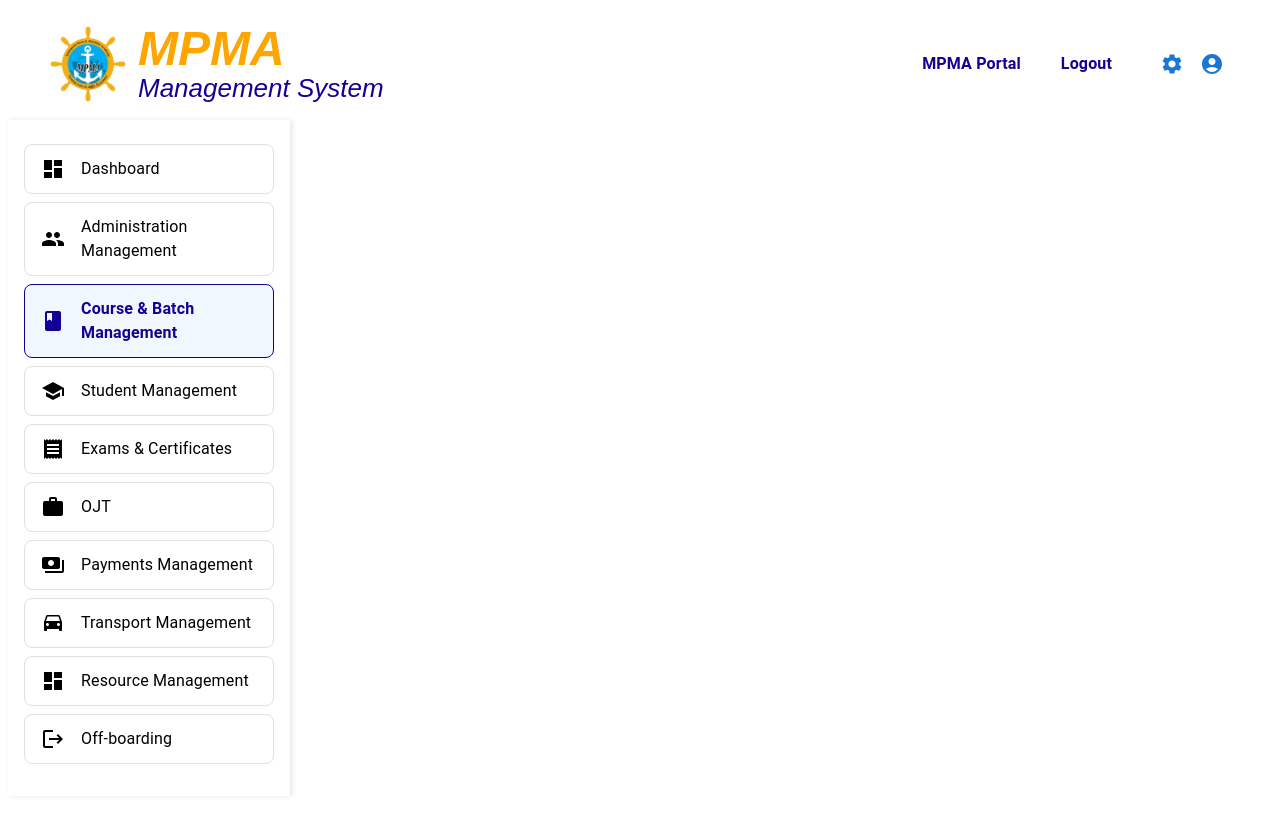
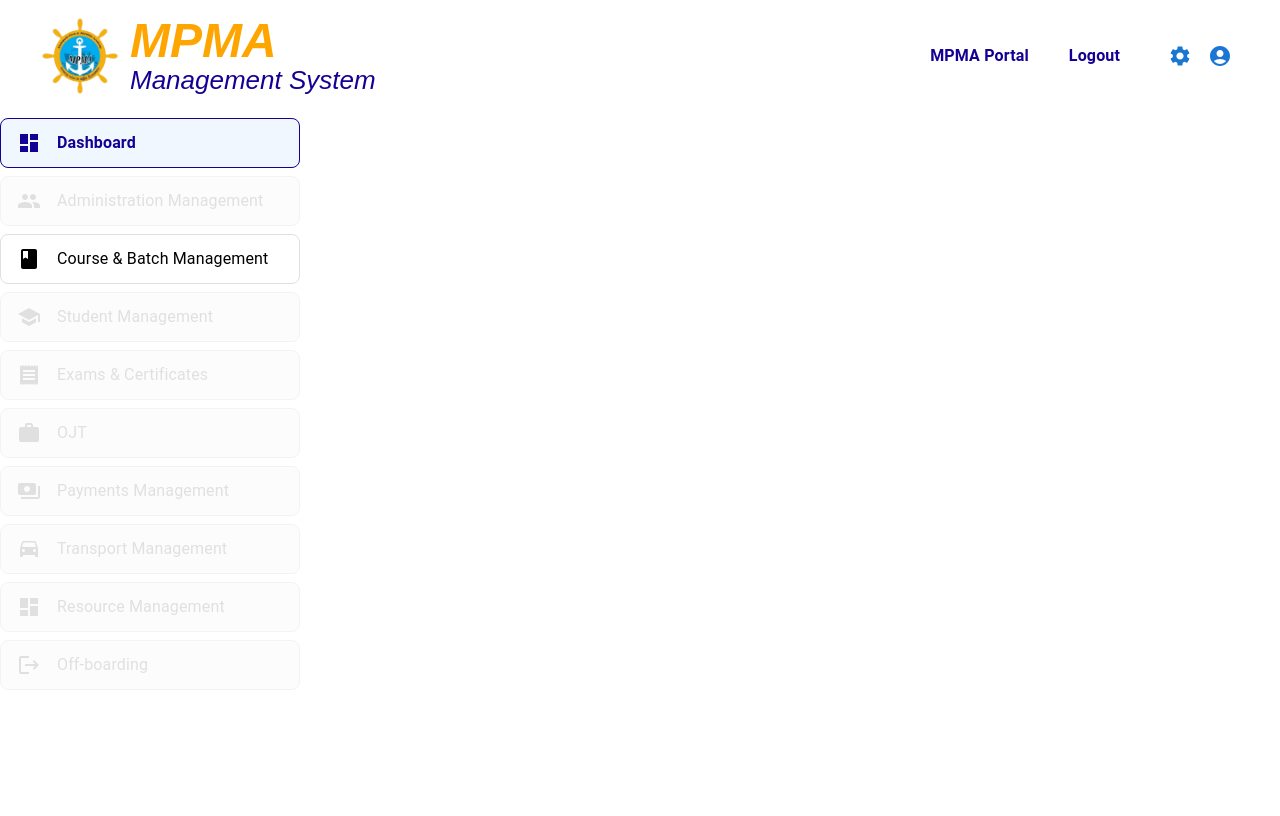
Before and after one commit to UththaraMadubhashini/mpma_systems, a React (Create React App) app: page / in a window 1280 px wide. Built offline with nearby package versions, Linux system fonts and the light colour scheme.

Commit message:
fix sidebar, heading and course submodules

```diff
--- a/src/Components/Header/Header.js
+++ b/src/Components/Header/Header.js
@@ -3,12 +3,19 @@ import { AppBar, Toolbar, Typography, Box, IconButton } from "@mui/material";
 import SettingsIcon from "@mui/icons-material/Settings";
 import AccountCircleIcon from "@mui/icons-material/AccountCircle";
 import logo from "../../Assets/logo.png";
-import SideBar from "../SlideBar/sideBar";
 
 function Header() {
   return (
     <>
-      <AppBar position="static" sx={{ backgroundColor: "white", boxShadow: "none", padding: 2 }}>
+      <AppBar
+        position="fixed" // Makes the header fixed at the top
+        sx={{
+          backgroundColor: "white",
+          boxShadow: "none",
+          padding: 2,
+          zIndex: 1201, // Ensures it appears above other components
+        }}
+      >
         <Toolbar sx={{ justifyContent: "space-between", alignItems: "center" }}>
           {/* Left Section with Image and Custom Logo */}
           <Box sx={{ display: "flex", alignItems: "center" }}>
@@ -73,7 +80,8 @@ function Header() {
         </Toolbar>
       </AppBar>
 
-      <SideBar />
+      {/* Spacer to prevent content overlap */}
+      <Box sx={{ height: "104px" }} />
     </>
   );
 }
--- a/src/Components/Layouts/Layout.js
+++ b/src/Components/Layouts/Layout.js
@@ -1,14 +1,38 @@
-import React from 'react'
-import { Outlet } from "react-router";
-import Header from '../Header/Header';
+import React from "react";
+import { Box } from "@mui/material";
+import Sidebar from "../SlideBar/sideBar";
+import Header from "../Header/Header";
+import { Outlet } from "react-router-dom";
 
 const Layout = () => {
+  const drawerWidth = 240;
+
   return (
-<>
-<Header/>
-<Outlet/>
-</>
-  )
-}
+    <Box sx={{ display: "flex", flexDirection: "column", height: "100vh" }}>
+      <Header />
 
-export default Layout
+      <Box sx={{ display: "flex", flexGrow: 1 }}>
+        <Sidebar
+          sx={{
+            width: drawerWidth,
+            flexShrink: 0,
+          }}
+        />
+
+        <Box
+          component="main"
+          sx={{
+            flexGrow: 1,
+            bgcolor: "background.default",
+            p: 3,
+            overflowY: "auto",
+          }}
+        >
+          <Outlet />
+        </Box>
+      </Box>
+    </Box>
+  );
+};
+
+export default Layout;
--- a/src/Components/SlideBar/sideBar.js
+++ b/src/Components/SlideBar/sideBar.js
@@ -1,5 +1,6 @@
 import React from "react";
 import { Box, List, ListItem, ListItemButton, ListItemIcon, ListItemText } from "@mui/material";
+import { Link, useLocation } from "react-router-dom";
 import DashboardIcon from "@mui/icons-material/Dashboard";
 import PeopleIcon from "@mui/icons-material/People";
 import ClassIcon from "@mui/icons-material/Class";
@@ -12,37 +13,66 @@ import LogoutIcon from "@mui/icons-material/Logout";
 
 const menuItems = [
   { text: "Dashboard", icon: <DashboardIcon />, path: "/" },
-  { text: "Administration Management", icon: <PeopleIcon />, path: "/admin-management" },
-  { text: "Course & Batch Management", icon: <ClassIcon />, path: "/course-batch-management", selected: true },
-  { text: "Student Management", icon: <SchoolIcon />, path: "/student-management" },
-  { text: "Exams & Certificates", icon: <ReceiptIcon />, path: "/exams-certificates" },
-  { text: "OJT", icon: <WorkIcon />, path: "/ojt" },
-  { text: "Payments Management", icon: <PaymentsIcon />, path: "/payments-management" },
-  { text: "Transport Management", icon: <DriveEtaIcon />, path: "/transport-management" },
-  { text: "Resource Management", icon: <DashboardIcon />, path: "/resource-management" },
-  { text: "Off-boarding", icon: <LogoutIcon />, path: "/off-boarding" },
+  { text: "Administration Management", icon: <PeopleIcon />, path: "/admin-management", disabled: true },
+  { text: "Course & Batch Management", icon: <ClassIcon />, path: "/course" },
+  { text: "Student Management", icon: <SchoolIcon />, path: "/student-management", disabled: true },
+  { text: "Exams & Certificates", icon: <ReceiptIcon />, path: "/exams-certificates", disabled: true },
+  { text: "OJT", icon: <WorkIcon />, path: "/ojt", disabled: true },
+  { text: "Payments Management", icon: <PaymentsIcon />, path: "/payments-management", disabled: true },
+  { text: "Transport Management", icon: <DriveEtaIcon />, path: "/transport-management", disabled: true },
+  { text: "Resource Management", icon: <DashboardIcon />, path: "/resource-management", disabled: true },
+  { text: "Off-boarding", icon: <LogoutIcon />, path: "/off-boarding", disabled: true },
 ];
 
-function SideBar() {
+const Sidebar = () => {
+  const location = useLocation();
   return (
     <Box
       sx={{
-        width: "250px",
+        width: "300px",
         backgroundColor: "#ffffff",
-        boxShadow: "2px 0px 5px rgba(0,0,0,0.1)",
-        padding: "16px",
+        height: "100vh", // Set the height to full viewport height
+        overflowY: "auto",
+        position: "fixed", // Fixed position to stay on the screen while scrolling
+        top: "110px", // Adjust for header height (assuming 80px for the header)
+        left: 0,
+        zIndex: 1200, // Ensure the sidebar appears above other content
       }}
     >
       <List>
-        {menuItems.map((item, index) => (
+        {menuItems.map((item) => (
           <ListItem key={item.text} disablePadding>
+            {item.disabled ? (
               <ListItemButton
-              component="a"
-              href={item.path}
+                disabled
                 sx={{
                   marginBottom: "8px",
-                border: item.selected ? "1px solid #150095" : "1px solid #e0e0e0",
-                backgroundColor: item.selected ? "#f0f7ff" : "white",
+                  border: "1px solid #e0e0e0",
+                  backgroundColor: "#f9f9f9",
+                  borderRadius: "8px",
+                  cursor: "not-allowed",
+                }}
+              >
+                <ListItemIcon sx={{ color: "#b0b0b0", minWidth: "40px" }}>
+                  {item.icon}
+                </ListItemIcon>
+                <ListItemText
+                  primary={item.text}
+                  primaryTypographyProps={{
+                    fontSize: "16px",
+                    fontWeight: "normal",
+                    color: "#b0b0b0",
+                  }}
+                />
+              </ListItemButton>
+            ) : (
+              <ListItemButton
+                component={Link}
+                to={item.path}
+                sx={{
+                  marginBottom: "8px",
+                  border: location.pathname === item.path ? "1px solid #150095" : "1px solid #e0e0e0",
+                  backgroundColor: location.pathname === item.path ? "#f0f7ff" : "white",
                   borderRadius: "8px",
                   "&:hover": {
                     backgroundColor: "#f9f9f9",
@@ -51,7 +81,7 @@ function SideBar() {
               >
                 <ListItemIcon
                   sx={{
-                  color: item.selected ? "#150095" : "#000",
+                    color: location.pathname === item.path ? "#150095" : "#000",
                     minWidth: "40px",
                   }}
                 >
@@ -61,16 +91,17 @@ function SideBar() {
                   primary={item.text}
                   primaryTypographyProps={{
                     fontSize: "16px",
-                  fontWeight: item.selected ? "bold" : "normal",
-                  color: item.selected ? "#150095" : "#000",
+                    fontWeight: location.pathname === item.path ? "bold" : "normal",
+                    color: location.pathname === item.path ? "#150095" : "#000",
                   }}
                 />
               </ListItemButton>
+            )}
           </ListItem>
         ))}
       </List>
     </Box>
   );
-}
+};
 
-export default SideBar;
+export default Sidebar;
--- /dev/null
+++ b/src/Pages/batch.js
@@ -0,0 +1,9 @@
+import React from 'react'
+
+const batch = () => {
+  return (
+    <div>batch</div>
+  )
+}
+
+export default batch
--- a/src/Pages/course.js
+++ b/src/Pages/course.js
@@ -9,18 +9,18 @@ import AddIcon from "@mui/icons-material/Add";
 import EventNoteIcon from "@mui/icons-material/EventNote";
 import AssignmentIcon from "@mui/icons-material/Assignment";
 import AttachMoneyIcon from "@mui/icons-material/AttachMoney";
-// import Header from "../Components/Header/Header";
+
 
 function Course() {
   return (
     <div>
       {/* <Header /> */}
-      <Container maxWidth="lg" sx={{ marginTop: "150px", marginLeft:"250px" }}>
+      <Container maxWidth="lg" sx={{ marginTop: "-15px", marginLeft:"275px" }}>
         {/* Page Title */}
-        <Typography variant="h5" color="primary" gutterBottom>
+        <Typography variant="h5" color="primary" gutterBottom sx={{marginLeft:"-20px"}}>
           Course & Batch Management
         </Typography>
-        <Typography variant="body2" color="textSecondary" gutterBottom>
+        <Typography variant="body2" color="textSecondary" gutterBottom sx={{marginLeft:"-20px"}}>
           Home / Course & Batch Management
         </Typography>
 
@@ -31,7 +31,7 @@ function Course() {
             flexWrap: "wrap",
             justifyContent: "space-around",
             marginTop: "20px",
-            marginLeft:"50px"
+            marginLeft:"-20px"
           }}
         >
           {/* Course Registration Button */}
--- a/src/Pages/exam.js
+++ /dev/null
@@ -1,9 +0,0 @@
-import React from 'react'
-
-function exam() {
-  return (
-    <div>exam</div>
-  )
-}
-
-export default exam
--- a/src/Routes/route.js
+++ b/src/Routes/route.js
@@ -1,19 +1,37 @@
+// import React from "react";
+// import { Routes, Route } from "react-router-dom";
+// import Layout from "../Components/Layouts/Layout";
+// import Course from "../Pages/course"
+// import Batch from "../Pages/batch"
+
+
+
+// const Routers = () => {
+//   return (
+//     <Routes>
+//         <Route path="/" element={<Layout/>} />
+//         <Route path="/course" element={<Course/>} />
+//         <Route path="/batch" element={<Exam/>} />
+//     </Routes>
+//   );
+// };
+
+// export default Routers;
+
 import React from "react";
 import { Routes, Route } from "react-router-dom";
 import Layout from "../Components/Layouts/Layout";
 import Course from "../Pages/course"
-import Exam from "../Pages/exam"
-
-
 
 const Routers = () => {
   return (
     <Routes>
-        <Route path="/" element={<Layout/>} />
-        <Route path="/course" element={<Course/>} />
-        <Route path="/exam" element={<Exam/>} />
+      <Route path="/" element={<Layout />}>
+        <Route index element={<div>Welcome to the Dashboard</div>} />
+        <Route path="/course" element={<Course />} />
+      </Route>
     </Routes>
   );
 };
 
-export default Routers;
+export default Routers;
```
Lines whose indentation alone changed are shown as unchanged.
